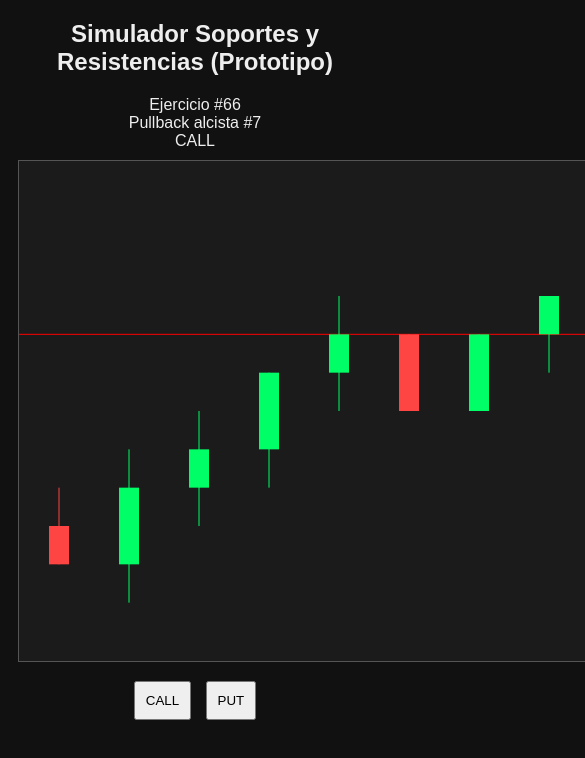
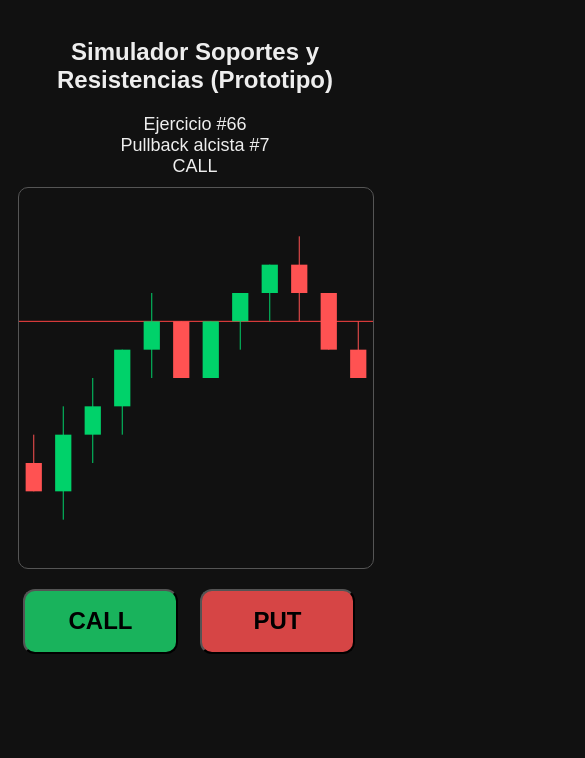
Before and after one commit to eazuaga102/simulador-binarias, a plain HTML site: page index.html in a window 390 px wide. Shown: the top 758 px of the page, 585 px wide, since content can reach past the window. Drawn offline with Linux system fonts and the light colour scheme.

Commit message:
mobile view

```diff
--- /dev/null
+++ b/css/style.css
@@ -0,0 +1,15 @@
+#c {
+
+    width:100%;
+
+    max-width:900px;
+
+    height:55vh;
+
+    display:block;
+
+    background:#111;
+
+    border-radius:10px;
+
+}
--- a/index.html
+++ b/index.html
@@ -1,5 +1,6 @@
 <!DOCTYPE html>
 <html lang="es"><head><meta charset="UTF-8"><title>Simulador S/R</title>
+    <meta name="viewport" content="width=device-width, initial-scale=1.0">
 <link rel="stylesheet" href="style.css"></head>
 <body>
 <h2>Simulador Soportes y Resistencias (Prototipo)</h2>
@@ -8,13 +9,13 @@
     <div id="ejercicioTitulo"></div>
     <div id="respuesta"></div>
 </div>
-<canvas id="c" width="900" height="500"></canvas>
-<div>
-<button id="call">CALL</button>
-<button id="put">PUT</button>
-<button id="next">Mostrar siguiente vela</button>
-<button id="nuevo">Nuevo ejercicio</button>
-<span id="msg"></span>
+<canvas id="c"></canvas>
+<div class="botones">
+    <button id="call">CALL</button>
+    <button id="put">PUT</button>
+    <button id="next">Mostrar siguiente vela</button>
+    <button id="nuevo">Nuevo ejercicio</button>
+    <span id="msg"></span>
 </div>
 <script src="ejercicios.js"></script>
 <!-- <script src="ejercicios_back.js"></script> -->
--- a/js/chart.js
+++ b/js/chart.js
@@ -1,51 +1,95 @@
-function draw(){
+function draw() {
 
-    ctx.clearRect(0,0,cv.width,cv.height);
+    ctx.clearRect(0, 0, cv.width, cv.height);
 
-    const v = ejercicio.velas.slice(0,visible);
+    const v = ejercicio.velas.slice(0, visible);
 
-    const hi = Math.max(...v.map(x=>x.h))+1;
-    const lo = Math.min(...v.map(x=>x.l))-1;
+    if (v.length === 0) return;
 
-    const py = p => 20 + (hi-p)/(hi-lo)*(cv.height-40);
+    const padding = 20;
 
-    ejercicio.soportes.forEach(s=>{
-        ctx.strokeStyle='lime';
+    const hi = Math.max(...v.map(x => x.h)) + 1;
+    const lo = Math.min(...v.map(x => x.l)) - 1;
+
+    const py = p =>
+        padding + ((hi - p) / (hi - lo)) * (cv.height - padding * 2);
+
+    // Dibujar soportes
+    ejercicio.soportes.forEach(s => {
+
+        ctx.strokeStyle = "#00ff00";
+
         ctx.beginPath();
-        ctx.moveTo(0,py(s));
-        ctx.lineTo(cv.width,py(s));
+
+        ctx.moveTo(0, py(s));
+
+        ctx.lineTo(cv.width, py(s));
+
         ctx.stroke();
+
     });
 
-    ejercicio.resistencias.forEach(r=>{
-        ctx.strokeStyle='red';
+    // Dibujar resistencias
+    ejercicio.resistencias.forEach(r => {
+
+        ctx.strokeStyle = "#ff4444";
+
         ctx.beginPath();
-        ctx.moveTo(0,py(r));
-        ctx.lineTo(cv.width,py(r));
+
+        ctx.moveTo(0, py(r));
+
+        ctx.lineTo(cv.width, py(r));
+
         ctx.stroke();
+
     });
 
-    v.forEach((e,i)=>{
+    //-----------------------------------
+    // Cálculo automático del ancho
+    //-----------------------------------
 
-        const x = 40 + i*70;
+    const espacio = cv.width / v.length;
 
-        ctx.strokeStyle = e.c>=e.o ? '#00ff66' : '#ff4444';
+    const cuerpo = Math.min(24, espacio * 0.55);
+
+    //-----------------------------------
+
+    v.forEach((e, i) => {
+
+        const x = espacio * i + espacio / 2;
+
+        const color = e.c >= e.o
+            ? "#00d26a"
+            : "#ff5252";
+
+        ctx.strokeStyle = color;
+        ctx.fillStyle = color;
+
+        // Mecha
 
         ctx.beginPath();
-        ctx.moveTo(x,py(e.h));
-        ctx.lineTo(x,py(e.l));
+
+        ctx.moveTo(x, py(e.h));
+
+        ctx.lineTo(x, py(e.l));
+
         ctx.stroke();
 
-        ctx.fillStyle = ctx.strokeStyle;
+        // Cuerpo
 
-        const y1 = py(e.o);
-        const y2 = py(e.c);
+        const yOpen = py(e.o);
+        const yClose = py(e.c);
 
         ctx.fillRect(
-            x-10,
-            Math.min(y1,y2),
-            20,
-            Math.max(2,Math.abs(y2-y1))
+
+            x - cuerpo / 2,
+
+            Math.min(yOpen, yClose),
+
+            cuerpo,
+
+            Math.max(3, Math.abs(yClose - yOpen))
+
         );
 
     });
--- a/js/ui.js
+++ b/js/ui.js
@@ -59,3 +59,13 @@ function show_next_buton(){
     put.style.display = "none";
     nuevo.style.display = "inline-block";
 }
+
+function resizeCanvas(){
+
+    cv.width = cv.clientWidth;
+
+    cv.height = cv.clientHeight;
+
+    draw();
+
+}
--- a/script.js
+++ b/script.js
@@ -16,3 +16,6 @@ if(nuevo){
 }
 
 cargarEjercicioAleatorio();
+window.addEventListener("resize", resizeCanvas);
+
+resizeCanvas();
--- a/style.css
+++ b/style.css
@@ -1 +1,101 @@
-body{background:#111;color:#eee;font-family:Arial;text-align:center}canvas{background:#1b1b1b;border:1px solid #555;margin:10px}button{margin:5px;padding:10px}
+body{background:#111;color:#eee;font-family:Arial;text-align:center}
+canvas{background:#1b1b1b;border:1px solid #555;margin:10px}
+button{margin:5px;padding:10px}
+#infoEjercicio{
+    margin:10px;
+    font-size:2.2em;
+}
+#c {
+
+    width:100%;
+
+    max-width:900px;
+
+    height:55vh;
+
+    display:block;
+
+    background:#111;
+
+    border-radius:10px;
+    margin: 10px auto;
+
+}
+/* ==========================================
+   Móviles (hasta 500px)
+========================================== */
+
+@media (max-width: 500px) {
+
+    body{
+        padding:10px;
+    }
+
+    h1{
+        font-size:22px;
+    }
+
+    #c{
+        width:100%;
+        height:45vh;
+    }
+
+    .botones{
+        display:flex;
+        gap:12px;
+        justify-content:center;
+        flex-wrap:wrap;
+        margin-top:15px;
+    }
+
+    button{
+
+        min-width:130px;
+
+        min-height:60px;
+
+        font-size:22px;
+
+        font-weight:bold;
+
+        border-radius:12px;
+
+        padding:15px 25px;
+
+        cursor:pointer;
+
+    }
+
+    #call{
+        background:#19b35c;
+        flex:1;
+        font-size:24px;
+        height:65px;
+    }
+
+    #put{
+        background:#d64545;
+        flex:1;
+        font-size:24px;
+        height:65px;
+    }
+
+    #nuevo{
+        min-width:220px;
+         width:100%;
+        height:65px;
+        font-size:22px;
+    }
+
+    #msg{
+        font-size:20px;
+        margin-top:15px;
+    }
+
+    #infoEjercicio{
+        font-size:18px;
+        text-align:center;
+        margin-bottom:10px;
+    }
+
+}
```
